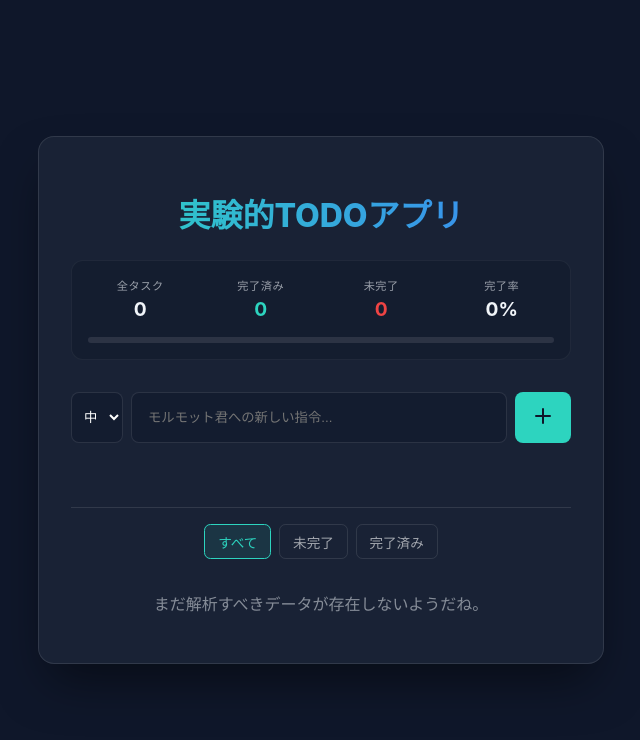
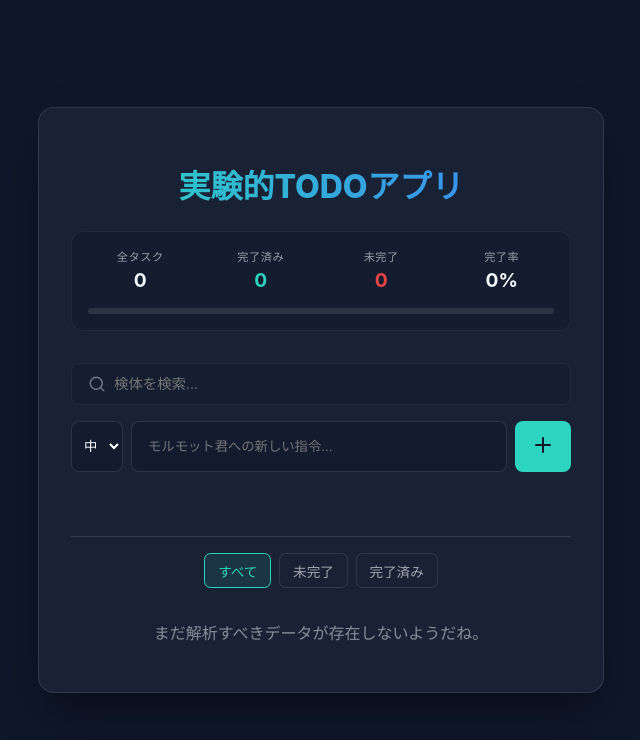
Before and after one commit to roll1226/clawdbot-create-todo, a React (Vite) app: page / in a window 1280 px wide. Shown: the top 740 px of the page, without its empty margins (319-959 px from the left). Built offline with nearby package versions, Linux system fonts and the light colour scheme.

Commit message:
feat: Implement keyword search functionality (Issue #8)

```diff
--- a/src/App.tsx
+++ b/src/App.tsx
@@ -1,5 +1,5 @@
 import { useState, useEffect } from 'react'
-import { Plus, Trash2, CheckCircle2, Circle, GripVertical } from 'lucide-react'
+import { Plus, Trash2, CheckCircle2, Circle, GripVertical, Search } from 'lucide-react'
 import {
   DndContext,
   closestCenter,
@@ -103,6 +103,7 @@ function App() {
     return parsed.map((t: any) => ({ ...t, priority: t.priority || PRIORITY.MEDIUM }))
   })
   const [inputValue, setInputValue] = useState('')
+  const [searchQuery, setSearchQuery] = useState('')
   const [inputPriority, setInputPriority] = useState<Priority>(PRIORITY.MEDIUM)
   const [filter, setFilter] = useState<Filter>(FILTER.ALL)
 
@@ -118,9 +119,14 @@ function App() {
   }, [todos])
 
   const filteredTodos = todos.filter((todo) => {
-    if (filter === FILTER.ACTIVE) return !todo.completed
-    if (filter === FILTER.COMPLETED) return todo.completed
-    return true
+    const matchesFilter =
+      filter === FILTER.ALL ? true :
+      filter === FILTER.ACTIVE ? !todo.completed :
+      todo.completed
+
+    const matchesSearch = todo.text.toLowerCase().includes(searchQuery.toLowerCase())
+
+    return matchesFilter && matchesSearch
   })
 
   const addTodo = () => {
@@ -215,6 +221,17 @@ function App() {
         </div>
       </div>
 
+      <div className="search-group">
+        <Search size={18} className="search-icon" />
+        <input
+          type="text"
+          value={searchQuery}
+          onChange={(e) => setSearchQuery(e.target.value)}
+          placeholder="検体を検索..."
+          className="search-input"
+        />
+      </div>
+
       <div className="todo-input-group">
         <select
           className="priority-input-select"
--- a/src/index.css
+++ b/src/index.css
@@ -82,6 +82,28 @@ body {
   height: 100%;
   background: linear-gradient(to right, #2dd4bf, #3b82f6);
   transition: width 0.5s cubic-bezier(0.4, 0, 0.2, 1);
+}
+
+.search-group {
+  display: flex;
+  align-items: center;
+  gap: 0.5rem;
+  background: rgba(15, 23, 42, 0.3);
+  border: 1px solid rgba(255, 255, 255, 0.05);
+  border-radius: 0.5rem;
+  padding: 0.5rem 1rem;
+  margin-bottom: 1rem;
+}
+
+.search-icon {
+  opacity: 0.4;
+}
+
+.search-input {
+  background: none !important;
+  border: none !important;
+  padding: 0.25rem 0 !important;
+  font-size: 0.9rem !important;
 }
 
 .todo-input-group {
```
